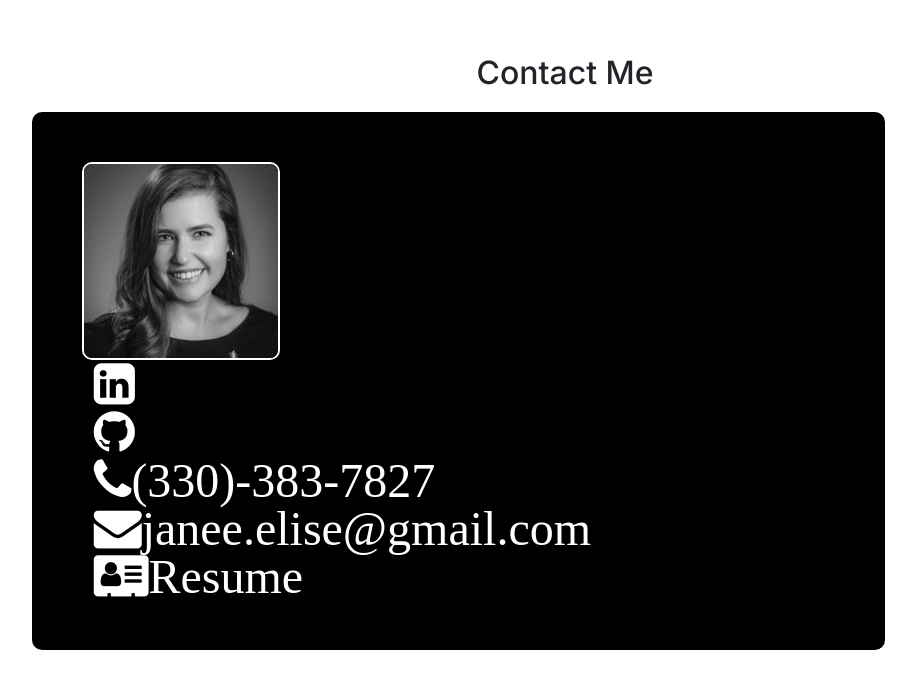
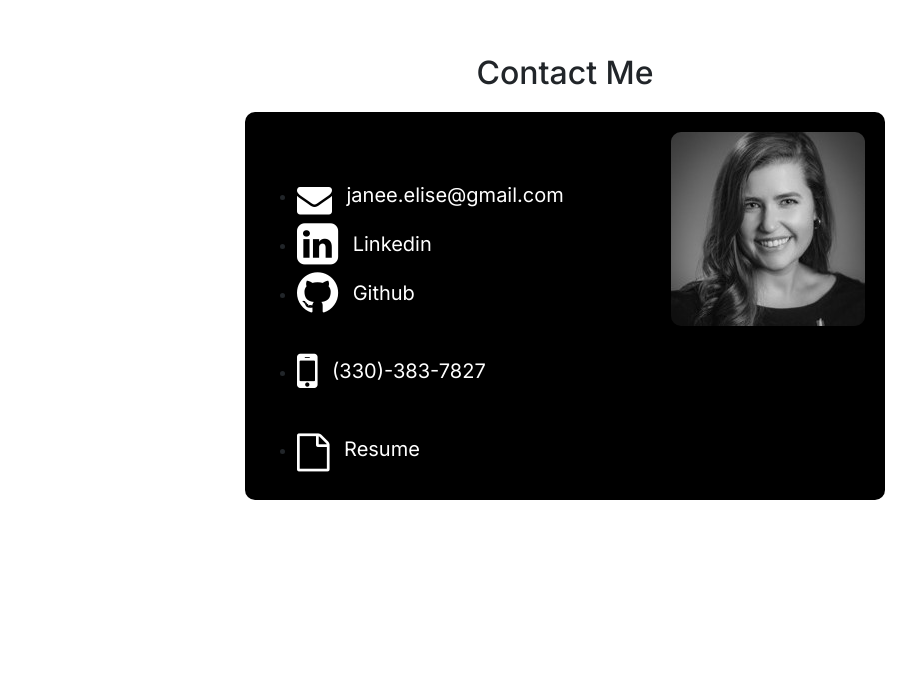
Before and after one commit to janee-elise-mays/professional-materials, a plain HTML site: page index.html in a window 1280 px wide. Shown: the part 1893-2581 px from the top of the page, without its empty margins (75-991 px from the left). After the commit the page ends 2493 px from the top, so only its background shows below. Drawn offline with nearby package versions, Linux system fonts and the light colour scheme.

Commit message:
css alteration to bottom contact card

```diff
--- a/assets/css/style.css
+++ b/assets/css/style.css
@@ -3,6 +3,10 @@
     padding: 0;
     margin: 0;
     font-family: 'Inter', sans-serif;
+}
+body{
+    height: 100vh;
+    width: 100%;
 }
 .row{
     width:100%;
@@ -84,12 +88,11 @@ li a {color: white;text-decoration: none;}
     display:flex;
     flex-wrap: wrap;
 }
-.image-1 {
+/* .image-1 {
     border-radius: 10px;
     border: 2px solid white;
-}
+} */
 .image-2, .image-3{
-    /* margin-left: 33px; */
     width:80%;
     border-radius: 10px;
 }
@@ -124,8 +127,6 @@ a{
     text-decoration: none;
 }
 .project-1 {
-    /* margin-left: 100px; */
-    display: flex;
     align-items: center;
     padding: 0;
     background-image: url('../images/ice-cream-2.jpg');
@@ -135,7 +136,6 @@ a{
     border-radius: 10px;
 }
 .project-2 {
-    /* margin-left: 100px; */
     align-items: center;
     padding: 0;
     background-image: url('../images/cactus.jpg');
@@ -145,7 +145,6 @@ a{
     border-radius: 10px;
 }
 .project-3 {
-    /* margin-left: 100px; */
     align-items: center;
     padding: 0;
     background-image: url('../images/ice-cream.jpg');
@@ -157,19 +156,29 @@ a{
 .contact{
     background-color: black;
     border-radius: 10px;
-    padding:50px 50px 50px;
-    /* margin-left: 200px; */
+    padding:20px 20px 20px;
     margin-bottom: 100px;
+}
+.contact img{
+    float: right;
+    background-color: black;
+    border-radius: 10px;
+    /* margin-bottom: 100px; */
 }
 .contact p{
     color:white;
     border:none;
 }
 .fa{
-    color:white;
-    padding-left: 12px;
-    display:flex;
+    height:10px;
+    position:relative;
+    top:10px;
+    margin-right: 10px;
 }
-.fa-envelope, .fa-phone {
-    font-size: 48px;
+p3{
+    font-size:20px;
+    color: white;
 }
+.contact ul li{
+    /* height: 48.8px; */
+}
--- a/index.html
+++ b/index.html
@@ -56,7 +56,7 @@
                 <p> Hello! Welcome to my little corner of the web. My name is Janeé Mays. My name is just as unique
                     as my roots. I grew up on a farm in northeastern Ohio on the fringe of the "yinzer" rust belt,
                     along the Ohio River in an old pottery town. Now I live in Columbus, Ohio with my husband Luke
-                    and two rescue dogs Pippi and Pooka. When I'm not working I like to get  outside and explore new
+                    and two rescue dogs Pippi and Pooka. When I'm not working I like to get outside and explore new
                     places and experience new things. I also enjoy traveling and reading a good book.
                     <br>
                     <br>
@@ -111,29 +111,35 @@
         <br>
         <br>
         <h4 id="contact-me" style="text-align: center; margin-bottom: 20px; font-size: 2rem;">Contact Me</h4>
-        <!-- <div class="container"> -->
-            <div class="row">
-                <div class="d-flex justify-content-around">
-                    <div class="contact col-md-8">
-                        <img src="./assets/images/jm-headshot.jpg" alt="A headshot photo of web developer"
-                            class="image-1" style="border-radius: 10px;" />
-                        <a href="https://www.linkedin.com/in/janee-mays/"><i class="fa fa-linkedin-square"
-                                style="font-size:48px;color:white"></i></a>
-                        <a href="https://github.com/janee-elise-mays"><i class="fa fa-github"
-                                style="font-size:48px;color:white"></i></a>
-                        <i class="fa fa-phone" style="font-size:48px;color:white">
-                            (330)-383-7827
-                        </i>
-                        <i class="fa fa-envelope" style="font-size:48px;color:white">
-                            janee.elise@gmail.com
-                        </i>
-                        <a href="./assets/images/boot-camp-resume.pdf" download><i class="fa fa-address-card" style="font-size:48px;color:white">
-                            Resume
-                        </i>
-                    </div>
+        <div class="row">
+            <div class="d-flex justify-content-center">
+                <div class="contact col-md-6">
+                    <!-- <div class="d-flex justify-content-center"> -->
+                        <img src="./assets/images/jm-headshot.jpg" alt="A headshot photo of web developer"/>
+                    <!-- </div> -->
+                    <ul>
+                        <li><i class="fa fa-envelope" style="font-size: 35px;color:white"></i>
+                            <p3>janee.elise@gmail.com</p>
+                        </li>
+                        <li><a href="https://www.linkedin.com/in/janee-mays/"><i class="fa fa-linkedin-square"
+                                    style="font-size:48px;color:white"></i>
+                                <p3>Linkedin</p3>
+                            </a></li>
+                            <li><a href="https://github.com/janee-elise-mays"><i class="fa fa-github"
+                                        style="font-size:48px;color:white"></i>
+                                    <p3>Github</p3>
+                                </a></li>
+                        <li><i class="fa fa-mobile" style="font-size: 48px;color:white"></i>
+                            <p3>(330)-383-7827</p>
+                        </li>
+                        <li><a href="./assets/images/boot-camp-resume.pdf" download><i class="fa fa-file-o"
+                                    style="font-size:38px;color:white"></i>
+                                <p3>Resume</p>
+                        </a></li>
+                    </ul>
                 </div>
             </div>
-        <!-- </div> -->
+        </div>
     </main>
 </body>
 
```
